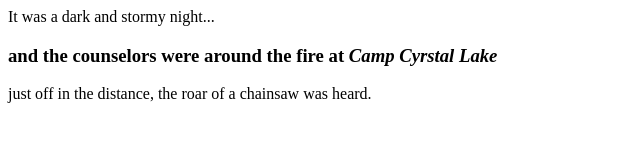
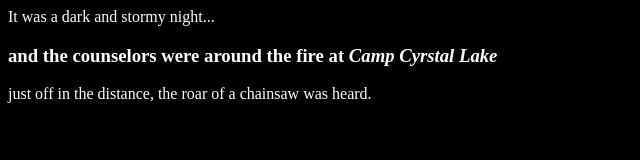
Before and after one commit to aosman99/fireside-story, a plain HTML site: page index.html in a window 1280 px wide. Shown: the whole page, without its empty margins (0-640 px from the left). Drawn offline with Linux system fonts and the light colour scheme.

Commit message:
added style.css

```diff
--- a/index.html
+++ b/index.html
@@ -1,7 +1,11 @@
 <html>
-  <body>
-    <p>It was a dark and stormy night...</p>
+    <head>
+         <link rel="stylesheet" type="text/css" href="style.css" />
+    </head>
+        <body>
+    <p id="first-line">It was a dark and stormy night...</p>
     <h3>and the counselors were around the fire at <em>Camp Cyrstal Lake</em></h3>
     <p>just off in the distance, the roar of a chainsaw was heard.</p>
   </body>
+
 </html>
--- /dev/null
+++ b/style.css
@@ -0,0 +1,4 @@
+body {
+  color: white;
+  background-color: black;
+}
```
